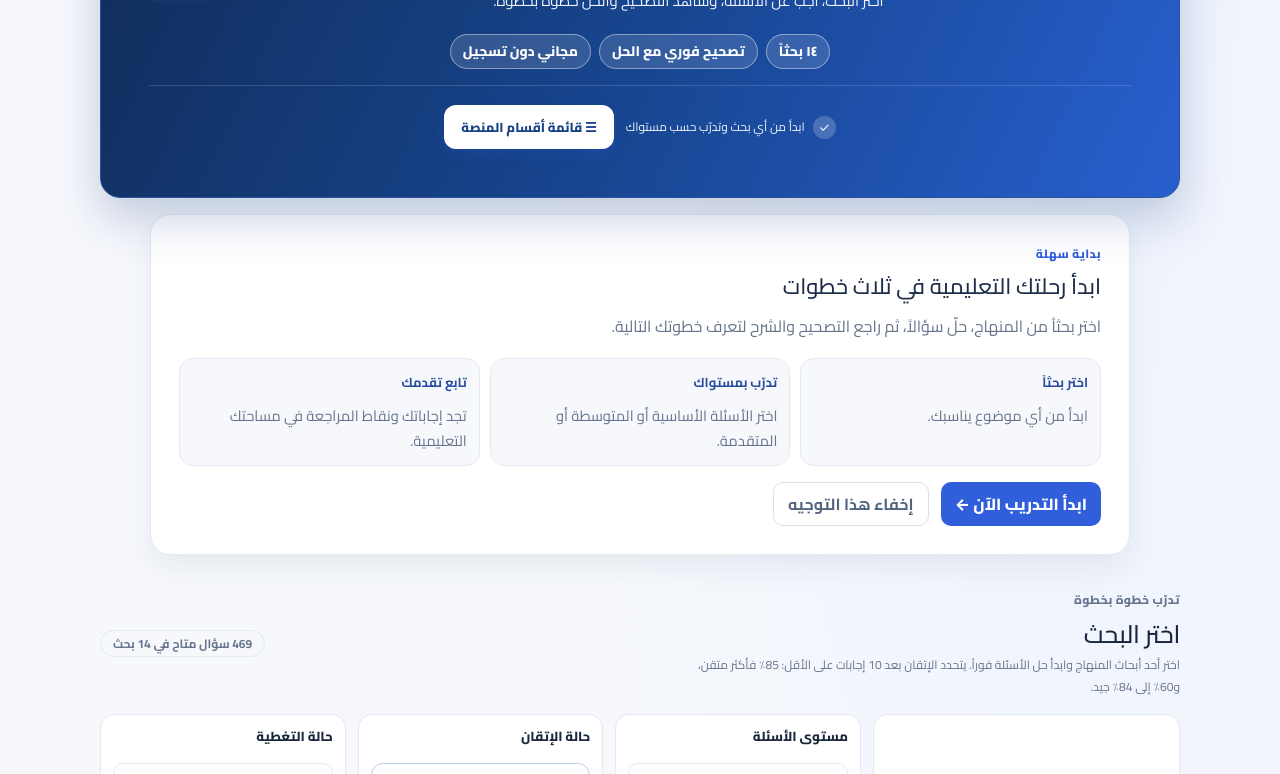
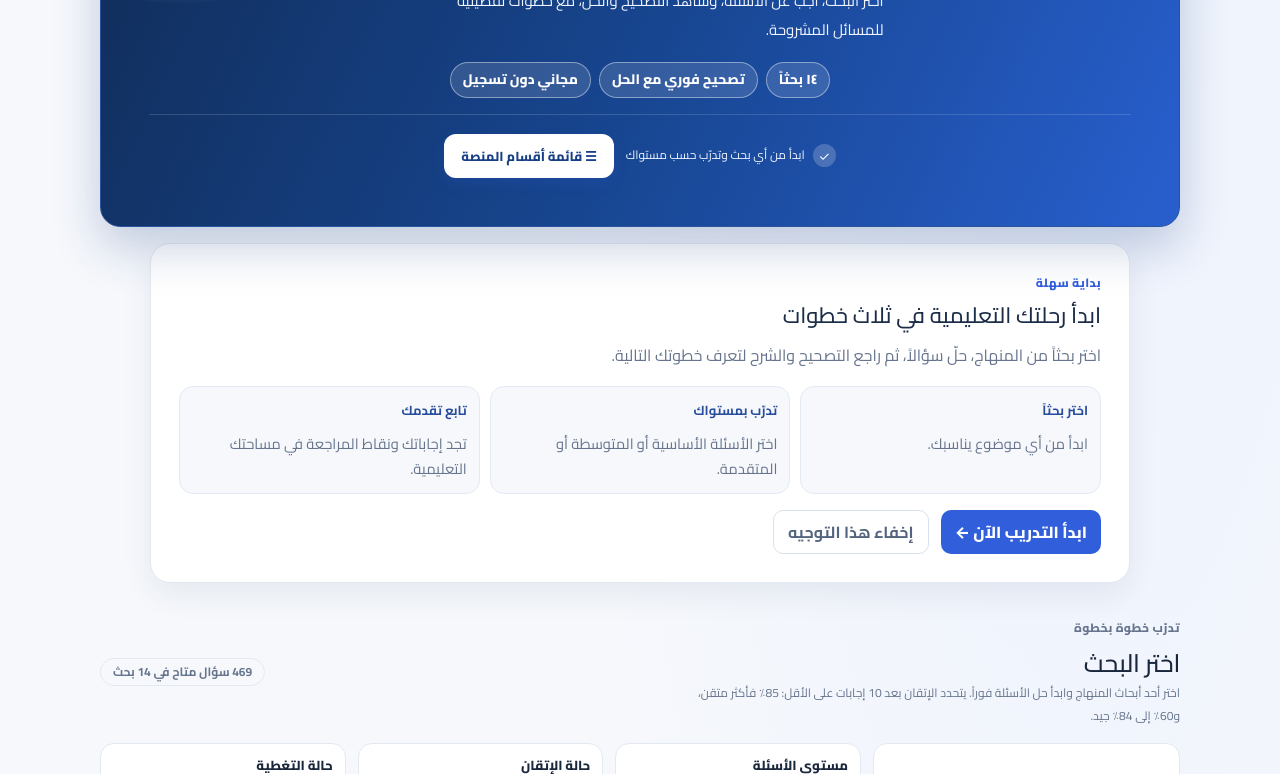
Before and after one commit to obaii/Math-Bac-Syria, a plain HTML site: page index.html in a window 1280 px wide. Shown: the part 326-1100 px from the top of the page. Drawn offline with nearby package versions, Linux system fonts and the light colour scheme.

Commit message:
Apply second-report mathematical and content corrections

```diff
--- a/index.html
+++ b/index.html
@@ -80,7 +80,7 @@
     <div class="hero-mark">∑</div>
     <p class="eyebrow">تعلّم · تدرّب · تقدّم</p>
     <h1>أتقن الرياضيات سؤالاً بعد سؤال</h1>
-    <p>اختر البحث، أجب عن الأسئلة، وشاهد التصحيح والحل خطوة بخطوة.</p>
+    <p>اختر البحث، أجب عن الأسئلة، وشاهد التصحيح والحل، مع خطوات تفصيلية للمسائل المشروحة.</p>
     <div class="hero-stats"><span>١٤ بحثاً</span><span>تصحيح فوري مع الحل</span><span>مجاني دون تسجيل</span></div>
     <div class="hero-bottom"><div class="hero-note-group"><span class="hero-note"><span class="hero-note-icon">✓</span> ابدأ من أي بحث وتدرّب حسب مستواك</span><button type="button" id="section-menu-toggle" class="section-menu-toggle btn btn-primary" aria-controls="section-menu" aria-expanded="false">☰ قائمة أقسام المنصة</button></div></div>
   </section>
```
